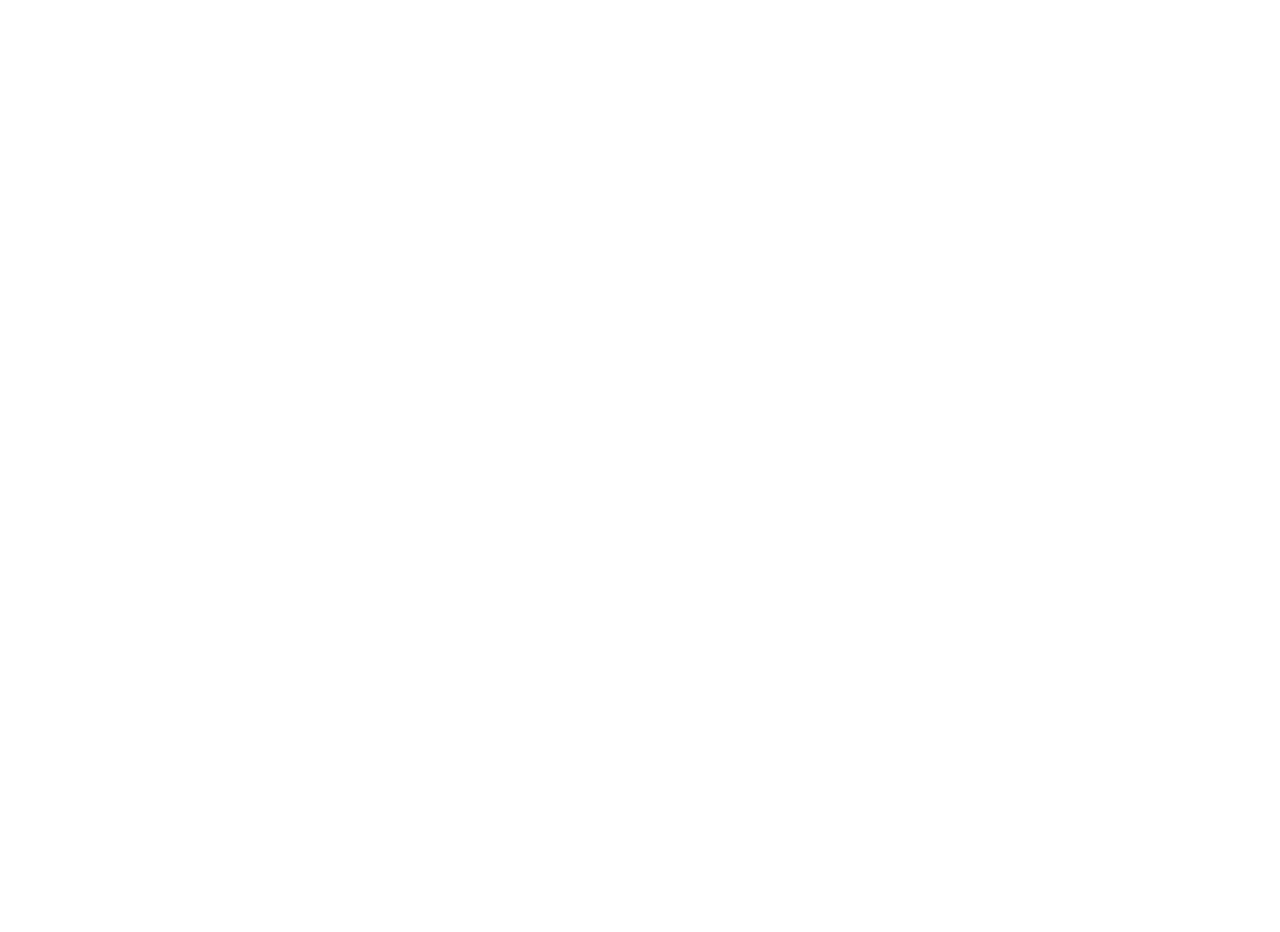
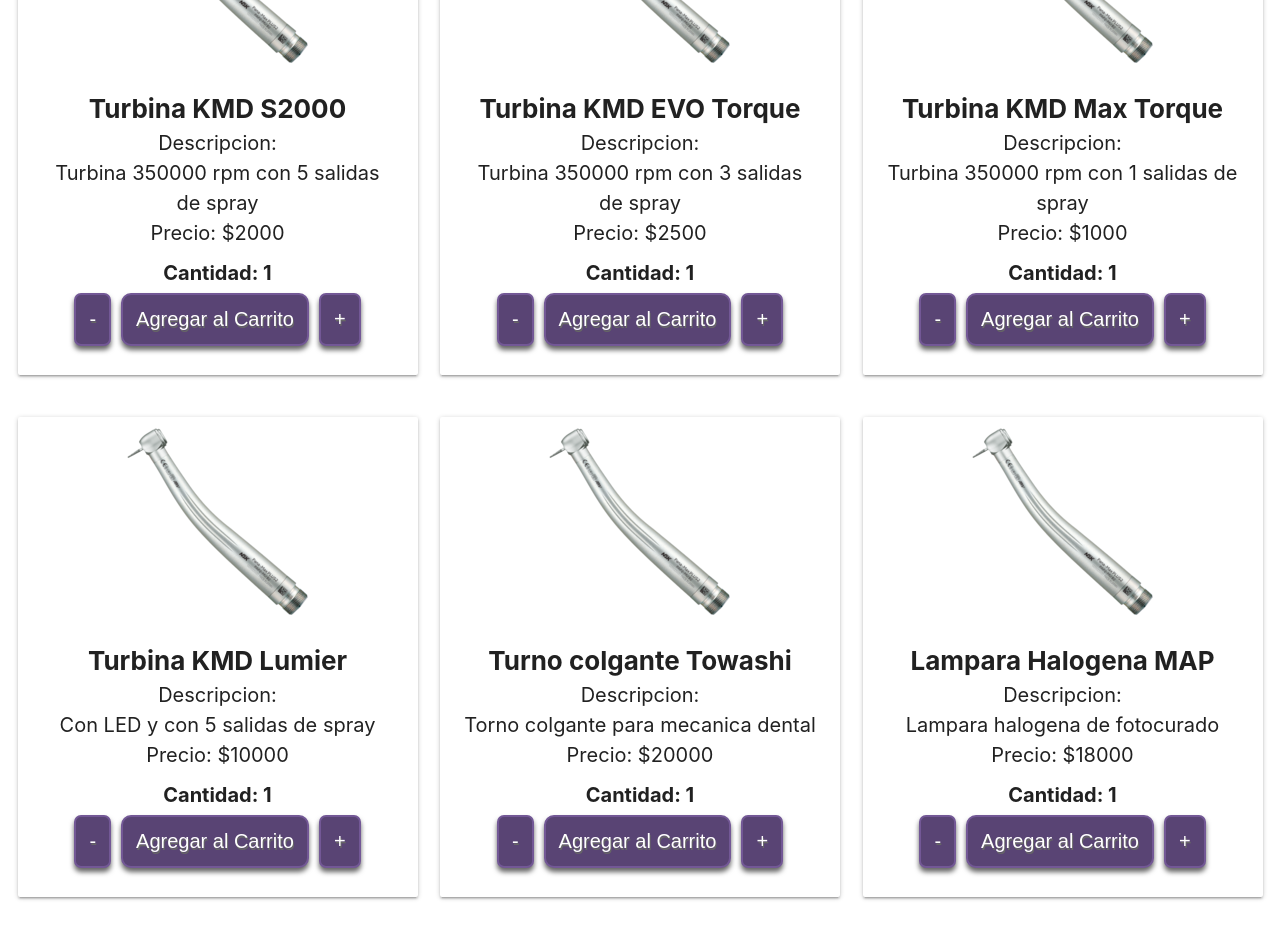
Before and after one commit to LuisDev6/React-Js-Desafio-clase1, a React (Create React App) app: page / in a window 1280 px wide. Shown: the part 360-1292 px from the top of the page. Before the commit the page ends 800 px from the top, so only its background shows below. Built offline with nearby package versions, Linux system fonts and the light colour scheme.

Commit message:
Desafío 5: Catálogo con MAPS y Promises

```diff
--- a/package.json
+++ b/package.json
@@ -10,6 +10,7 @@
     "@testing-library/jest-dom": "^5.16.4",
     "@testing-library/react": "^13.3.0",
     "@testing-library/user-event": "^13.5.0",
+    "materialize-css": "^1.0.0-rc.2",
     "react": "^18.1.0",
     "react-dom": "^18.1.0",
     "react-icons": "^4.4.0",
--- /dev/null
+++ b/public/mocks/data.json
@@ -0,0 +1,80 @@
+[
+    {
+        "id":1,
+        "title": "Turbina KMD S2000",
+        "price": 2000,
+        "description": "Turbina 350000 rpm con 5 salidas de spray",
+        "category": "instrumental rotativo",
+        "image": "../image/turbina.png",
+        "rating":{
+            "rate": 5,
+            "count": 10
+        }
+
+    },
+    {
+        "id":2,
+        "title": "Turbina KMD EVO Torque",
+        "price": 2500,
+        "description": "Turbina 350000 rpm con 3 salidas de spray",
+        "category": "instrumental rotativo",
+        "image": "../image/turbina.png",
+        "rating":{
+            "rate": 5,
+            "count": 10
+        }
+
+    },
+    {
+        "id":3,
+        "title": "Turbina KMD Max Torque",
+        "price": 1000,
+        "description": "Turbina 350000 rpm con 1 salidas de spray",
+        "category": "instrumental rotativo",
+        "image": "../image/turbina.png",
+        "rating":{
+            "rate": 5,
+            "count": 10
+        }
+
+    },
+    {
+        "id":4,
+        "title": "Turbina KMD Lumier",
+        "price": 10000,
+        "description": "Con LED y con 5 salidas de spray",
+        "category": "instrumental rotativo",
+        "image": "../image/turbina.png",
+        "rating":{
+            "rate": 5,
+            "count": 10
+        }
+
+    },
+    {
+        "id":5,
+        "title": "Turno colgante Towashi",
+        "price": 20000,
+        "description": "Torno colgante para mecanica dental",
+        "category": "Tornos",
+        "image": "../image/turbina.png",
+        "rating":{
+            "rate": 5,
+            "count": 10
+        }
+
+    },
+    {
+        "id":6,
+        "title": "Lampara Halogena MAP",
+        "price": 18000,
+        "description": "Lampara halogena de fotocurado",
+        "category": "Lamparas Halogenas",
+        "image": "../image/turbina.png",
+        "rating":{
+            "rate": 5,
+            "count": 10
+        }
+
+    }
+]
--- /dev/null
+++ b/src/components/Item/index.jsx
@@ -0,0 +1,36 @@
+import React from 'react'
+import "./style.css"
+import 'materialize-css/dist/css/materialize.min.css'
+import ItemCount from '../ItemCount'
+
+const handleAdd = () =>{
+    console.log("Se Agrego al Carrito");
+    alert("Producto agregado al carrito")
+  }
+
+
+const Item = ({ product }) => {
+    return (
+        <div className='items'>
+            <div className="row">
+                <div className="col s12 m7">
+                    <div className="card">
+                        <div className="card-image">
+                            <img src={product.image} alt="foto producto"/>
+                                {/* <span className="card-title"></span> */}
+                        </div>
+                        <div className="card-content">
+                            <p className='title'>{product.title}</p>
+                            <p>Descripcion:</p>
+                            <p>{product.description}</p>
+                            <p>Precio: ${product.price}</p>
+                            <ItemCount handleAdd={handleAdd} initialStock={10} />
+                        </div>
+                    </div>
+                </div>
+            </div>
+        </div>
+    )
+}
+
+export default Item
--- /dev/null
+++ b/src/components/Item/style.css
@@ -0,0 +1,19 @@
+.card-image{
+    width: 200px;
+    height: 200px;
+    display: block;
+    margin: 0px auto;
+
+}
+p{
+    font-size: 20px;
+}
+
+.card{
+    width: 400px;
+
+}
+.title{
+    font-size: 26px;
+    font-weight: bold;
+}
--- a/src/components/ItemCount/style.css
+++ b/src/components/ItemCount/style.css
@@ -6,7 +6,7 @@
 .btn_plus{
     font-family: Arial;
     color: #ffffff;
-    font-size: 26px;
+    font-size: 20px;
     padding: 13px;
     margin: 5px;
     text-decoration: none;
@@ -26,7 +26,7 @@
 .btn_minus{
     font-family: Arial;
     color: #ffffff;
-    font-size: 26px;
+    font-size: 20px;
     padding: 13px;
     margin: 5px;
     text-decoration: none;
@@ -48,7 +48,7 @@
 .btn_add {
     font-family: Arial;
     color: #ffffff;
-    font-size: 26px;
+    font-size: 20px;
     padding: 13px;
     margin: 5px;
     text-decoration: none;
@@ -67,6 +67,7 @@
   }
 
 .div_count{
+    margin-top: 10px;
     display: inline-block;
-    border: 1px solid;
+
 }
--- /dev/null
+++ b/src/components/ItemList/index.jsx
@@ -0,0 +1,15 @@
+import React from 'react'
+import Item from '../Item'
+import './style.css'
+
+const ItemList = ({products}) => {
+  return (
+    <div className='cards'>
+        {products.map( producto => {
+            return <Item product={producto} key={producto.id}/>
+        })}
+    </div>
+  )
+}
+
+export default ItemList
--- /dev/null
+++ b/src/components/ItemList/style.css
@@ -0,0 +1,6 @@
+.cards{
+    display:flex;
+    flex-wrap: wrap;
+    justify-content: center;
+
+}
--- a/src/containers/ItemListContainer/index.jsx
+++ b/src/containers/ItemListContainer/index.jsx
@@ -1,17 +1,46 @@
-import React from 'react'
-import ItemCount from '../../components/ItemCount'
+import React, { useEffect, useState } from 'react'
+import ItemList from '../../components/ItemList';
 import "./style.css"
 
-const handleAdd = () =>{
+/* const handleAdd = () =>{
   console.log("Se Agrego al Carrito");
   alert("Producto agregado al carrito")
-}
+} */
 
 const ItemListContainer = ({greeting}) => {
+
+  const [productos, setProductos] = useState(null)
+
+  useEffect(()=>{
+    const getProductos = async() => {
+      try {
+        const response = await fetch('/mocks/data.json');
+        const data = await response.json();
+        console.log(data);
+        setProductos(data);
+
+      } catch (error) {
+        console.log("Hubo un error:");
+        console.log(error);
+      }
+    }
+
+    setTimeout(getProductos,2000);
+
+  }, [])
+
+  console.log(productos)
+
   return (
     <div>
     <p className='p-greeting'>{greeting}</p>
-    <ItemCount handleAdd={handleAdd} initialStock={10} />
+  {/*   <ItemCount handleAdd={handleAdd} initialStock={10} /> */}
+
+    {productos ?
+    <ItemList products={productos}/>
+    :
+    null
+    }
     </div>
   )
 }
```
Also changed, not shown: public/image/turbina.png (added), 1 other file (tests, documents, lock files or other folders).
